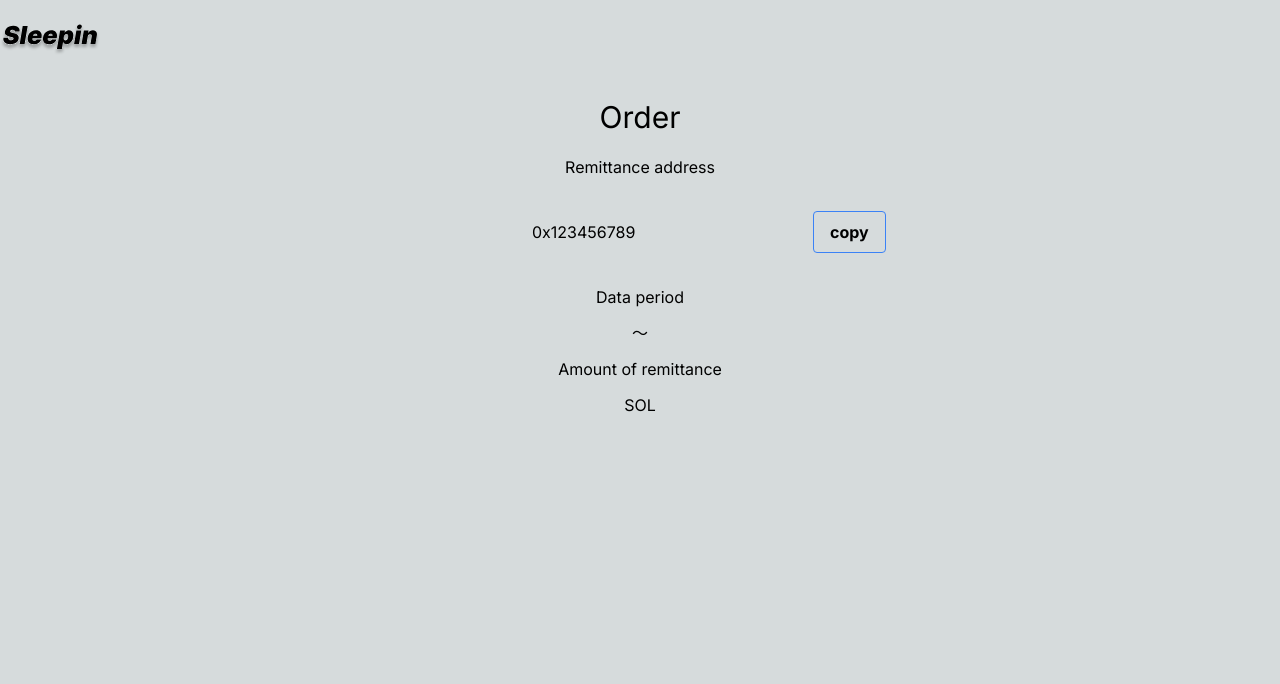
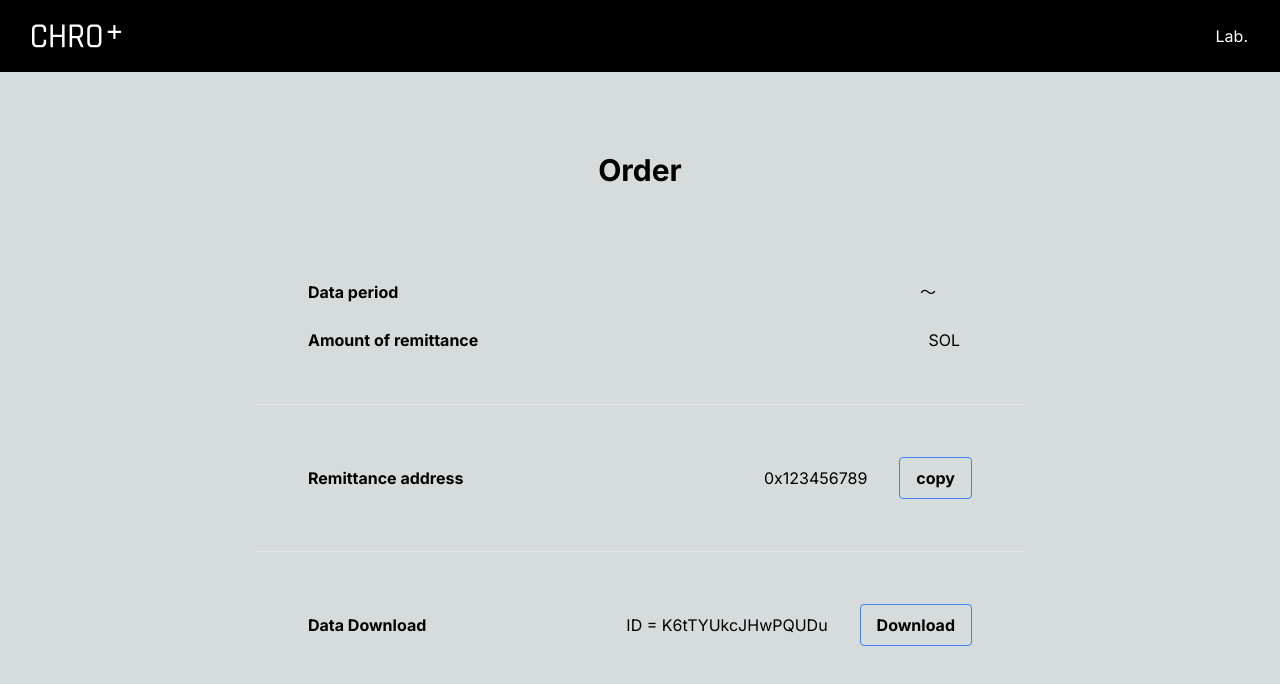
Before and after one commit to haruom/chroplus-solana-web, a Next.js app: page /lab/order in a window 1280 px wide. Shown: the top 684 px of the page. Built offline with nearby package versions, Linux system fonts and the light colour scheme.

Commit message:
layout order

```diff
--- a/src/app/lab/order/page.tsx
+++ b/src/app/lab/order/page.tsx
@@ -1,6 +1,6 @@
 "use client";
 import { useSearchParams } from 'next/navigation'
-
+import Image from "next/image";
 
 export default function Page() {
     const searchParams = useSearchParams()
@@ -19,23 +19,65 @@ export default function Page() {
       }
     return (
         <>
-      <a href="../" className="m-5">
-        <img src="/Sleepin.svg" alt="sleepin" width={100} height={100} />
-      </a>
-        <h1 className="text-3xl text-center m-5">Order</h1>
-        <p className="text-center m-3">Remittance address</p>
-        <div className="flex justify-center items-center m-3">
-            <span className="w-1/3 text-center">{address}</span>
-            <button className='btn m-5 border border-blue-500 hover:border-blue-700 text-black font-bold py-2 px-4 rounded' onClick={() => clickCopyHandler()}>copy</button>
+        <header className="bg-black relative lg:w-full">
+          <nav className="mx-auto flex max-w-7xl items-center justify-between p-6 lg:px-8" aria-label="Global">
+            <div className="flex">
+              <a href="/" className="">
+                <Image
+                  className="relative dark:invert"
+                  src="/chro-plus_logo_wht.svg"
+                  alt="chro-plus Logo"
+                  width={90}
+                  height={22}
+                  priority
+                />
+              </a>
+            </div>
+            <div className="flex text-white">Lab.</div>
+          </nav>
+        </header>
+        <h1 className="text-3xl text-center m-20 font-bold">Order</h1>
+        <div className="m-30 mx-auto max-w-3xl">
+          <section className="m-10">
+            <div className="flex justify-between">
+              <h3 className="m-3 font-bold">Data period</h3>
+              <div className="flex m-3">
+                  <span className="mx-3">{startDate}</span>
+                  <span className="mx-3">〜</span>
+                  <span className="mx-3">{endDate}</span>
+              </div>
+            </div>
+            <div className="flex justify-between">
+              <h3 className="m-3 font-bold ">Amount of remittance</h3>
+              <div className="flex m-3">
+                <span className="mx-3">{amount}</span>
+                <span className="mx-3">SOL</span>
+              </div>
+            </div>
+          </section>
+          <hr/>
+          <section className="m-10">
+            <div className="flex justify-between items-center">
+              <h3 className=" m-3 font-bold">Remittance address</h3>
+              <div className="flex m-3 items-center">
+                  <span className="mx-8">{address}</span>
+                  <button className='btn border border-blue-500 hover:border-blue-700 text-black font-bold py-2 px-4 rounded' onClick={() => clickCopyHandler()}>copy</button>
+              </div>
+            </div>
+          </section>
+          <hr/>
+          {/* a href の中に松嶋さんからもらった データの CSV のリンクを入れてしまうにしましょう！*/}
+          {/* フォールバックプランとして、上のcopy が完了したら下のSectionを表示するロジックをいれてもらえると！*/}
+          <section className="m-10">
+            <div className="flex justify-between items-center">
+              <h3 className=" m-3 font-bold">Data Download</h3>
+              <div className="flex m-3 items-center">
+                  <span className="mx-8"> ID = K6tTYUkcJHwPQUDu </span>
+                  <a href="" className='btn border border-blue-500 hover:border-blue-700 text-black font-bold py-2 px-4 rounded'>Download</a>
+              </div>
+            </div>
+          </section>
         </div>
-        <p className="text-center m-3">Data period</p>
-        <div className="flex justify-center m-3">
-            <span className="mx-3">{startDate}</span>
-            <span className="mx-3">〜</span>
-            <span className="mx-3">{endDate}</span>
-        </div>
-        <p className="text-center m-3">Amount of remittance</p>
-        <p className="text-center m-3">{amount}SOL</p>
         </>
     );
 }
--- a/src/app/lab/search/page.tsx
+++ b/src/app/lab/search/page.tsx
@@ -70,7 +70,7 @@ export default function Page() {
         </nav>
       </header>
       <h1 className="text-3xl text-center m-5">Search</h1>
-      <p className="text-center m-3">Sleep data acquisition date</p>
+      <p className="text-center m-3">"XHRO" data acquisition date</p>
       <div className="flex justify-center m-3">
         <input type="date" className="w-3/7 mx-auto" value={startDate} onChange={e => setStartDate(e.target.value)}/>
         <span className="mx-1">〜</span>
```
